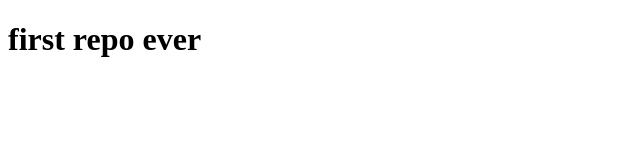
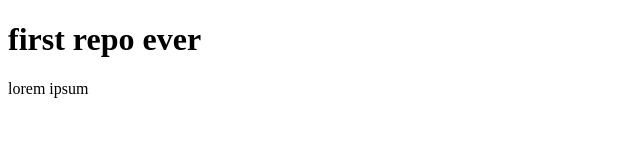
Before and after one commit to kjovandev/test-repo, a plain HTML site: page index.html in a window 1280 px wide. Shown: the whole page, without its empty margins (0-640 px from the left). Drawn offline with Linux system fonts and the light colour scheme.

Commit message:
conflict resolution

```diff
--- a/index.html
+++ b/index.html
@@ -7,5 +7,6 @@
 </head>
 <body>
     <h1>first repo ever</h1>
+    <main>lorem ipsum</main>
 </body>
 </html>
```
